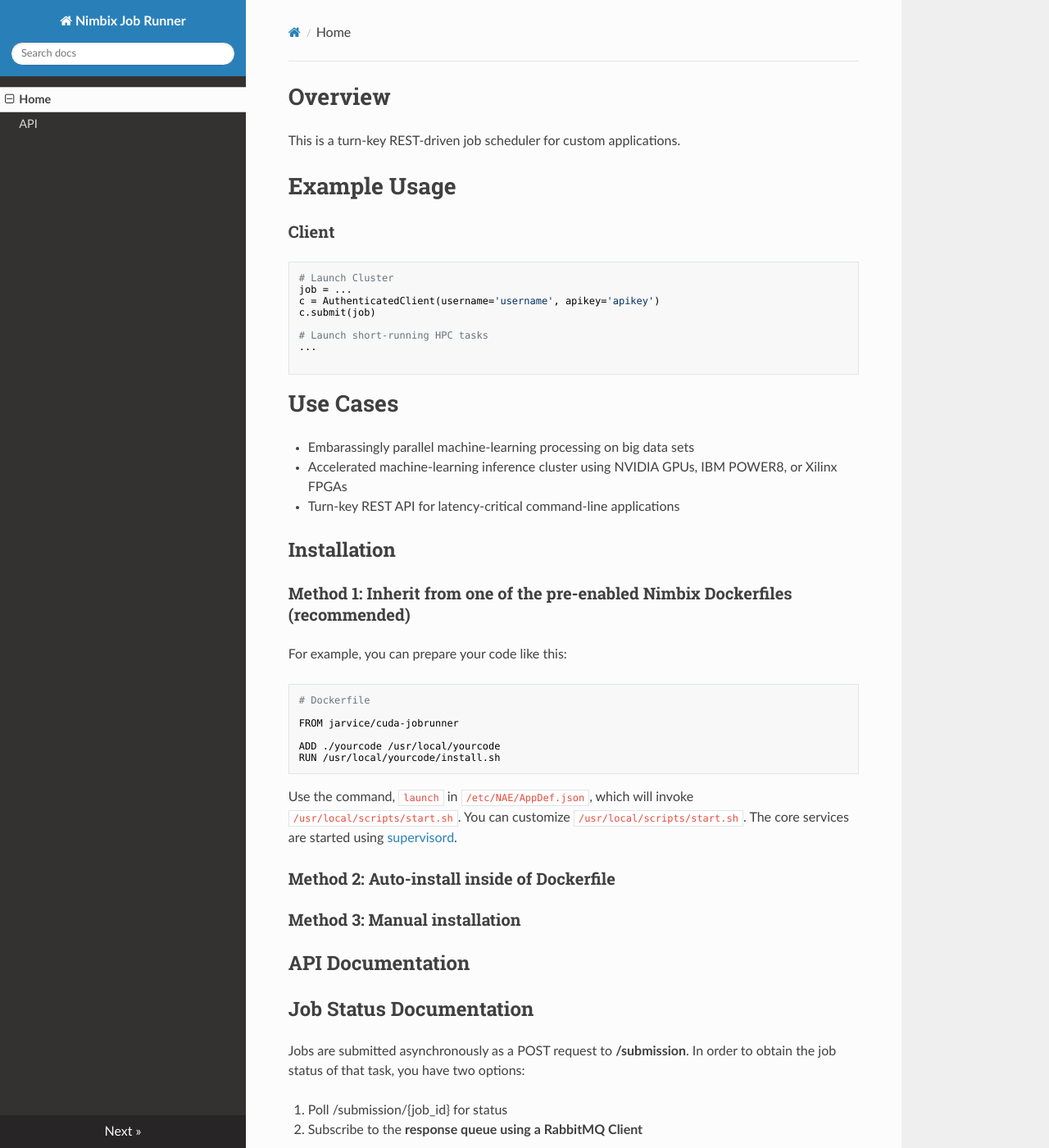
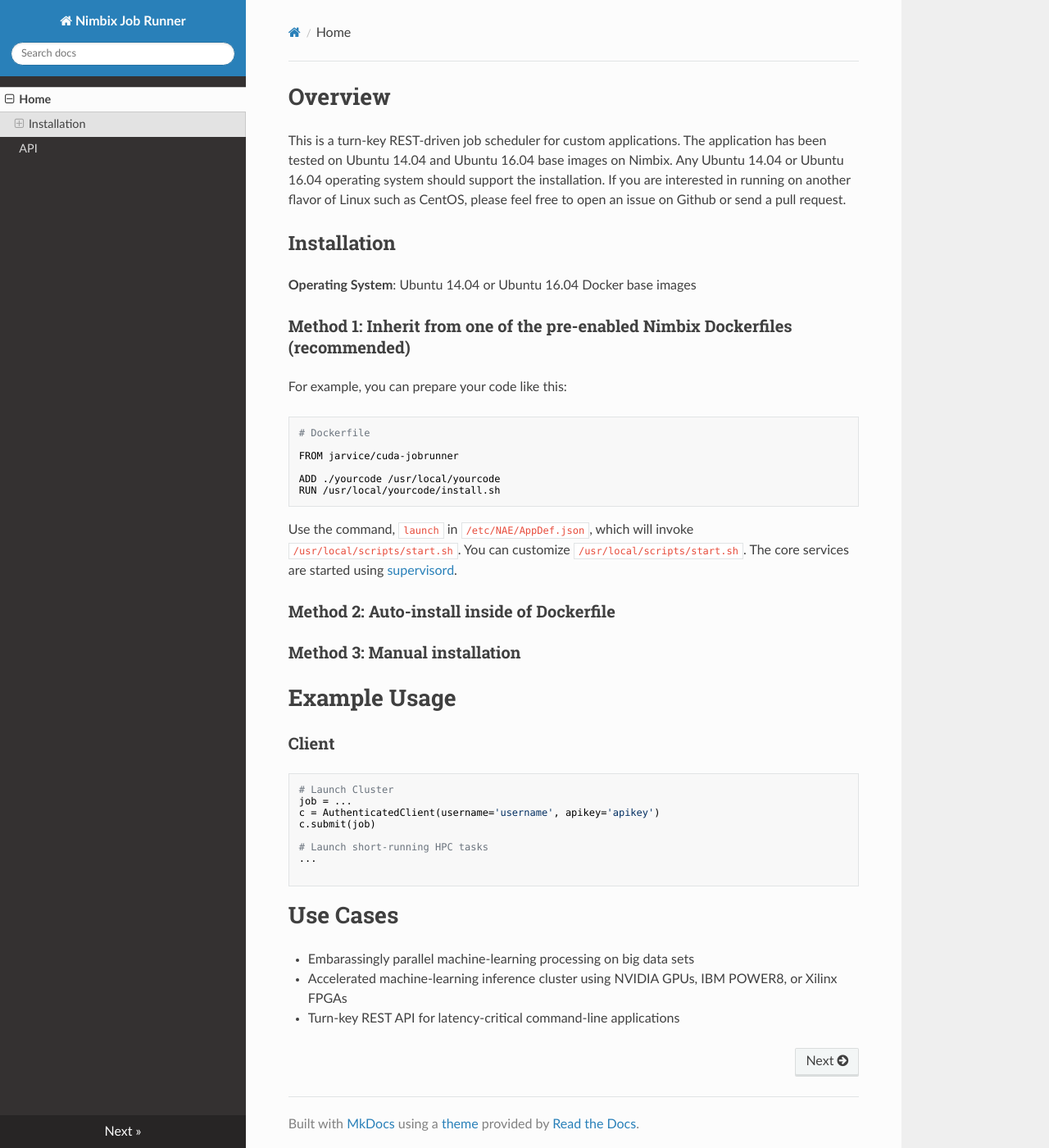
Before and after one commit to nimbix/cuda-jobrunner, an MkDocs documentation site: the page built from doc/docs/index.md, in a window 1280 px wide and 1400 px high. Shown: the whole window at 82% size. Built offline with MkDocs 1.6.1, drawn with Linux system fonts in a browser that asks for light colours; nearby versions of some CDN libraries; old or Windows-style settings are respelled for this version of MkDocs.

Commit message:
Updates to doc and webapp

````diff
--- a/doc/docs/index.md
+++ b/doc/docs/index.md
@@ -1,5 +1,28 @@
 # Overview
-This is a turn-key REST-driven job scheduler for custom applications.
+This is a turn-key REST-driven job scheduler for custom applications. The application has been tested on Ubuntu 14.04 and Ubuntu 16.04 base images on Nimbix. Any Ubuntu 14.04 or Ubuntu 16.04 operating system should support the installation. If you are interested in running on another flavor of Linux such as CentOS, please feel free to open an issue on Github or send a pull request.
+
+## Installation
+
+**Operating System**: Ubuntu 14.04 or Ubuntu 16.04 Docker base images
+
+### Method 1: Inherit from one of the pre-enabled Nimbix Dockerfiles (recommended)
+
+For example, you can prepare your code like this:
+```
+# Dockerfile
+
+FROM jarvice/cuda-jobrunner
+
+ADD ./yourcode /usr/local/yourcode
+RUN /usr/local/yourcode/install.sh
+```
+
+Use the command, `launch` in `/etc/NAE/AppDef.json`, which will invoke `/usr/local/scripts/start.sh`. You can customize `/usr/local/scripts/start.sh`. The core services are started using [supervisord](http://supervisord.org/).
+
+### Method 2: Auto-install inside of Dockerfile
+
+
+### Method 3: Manual installation
 
 # Example Usage
 
@@ -20,35 +43,3 @@
 *   Embarassingly parallel machine-learning processing on big data sets
 *   Accelerated machine-learning inference cluster using NVIDIA GPUs, IBM POWER8, or Xilinx FPGAs
 *   Turn-key REST API for latency-critical command-line applications
-
-## Installation
-
-### Method 1: Inherit from one of the pre-enabled Nimbix Dockerfiles (recommended)
-
-For example, you can prepare your code like this:
-```
-# Dockerfile
-
-FROM jarvice/cuda-jobrunner
-
-ADD ./yourcode /usr/local/yourcode
-RUN /usr/local/yourcode/install.sh
-```
-
-Use the command, `launch` in `/etc/NAE/AppDef.json`, which will invoke `/usr/local/scripts/start.sh`. You can customize `/usr/local/scripts/start.sh`. The core services are started using [supervisord](http://supervisord.org/).
-
-### Method 2: Auto-install inside of Dockerfile
-
-
-### Method 3: Manual installation
-
-
-
-## API Documentation
-
-## Job Status Documentation
-
-Jobs are submitted asynchronously as a POST request to **/submission**. In order to obtain the job status of that task, you have two options:
-
-1.  Poll /submission/{job_id} for status
-2.  Subscribe to the **response queue using a RabbitMQ Client**
````
Also changed, not shown: 1 other file.
